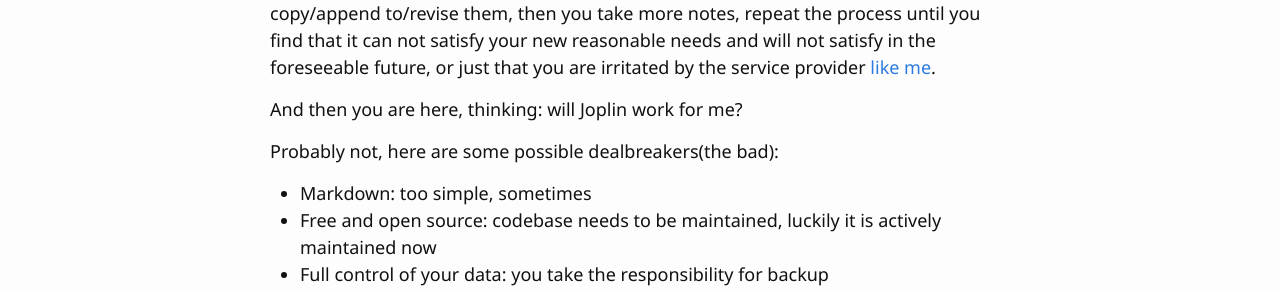
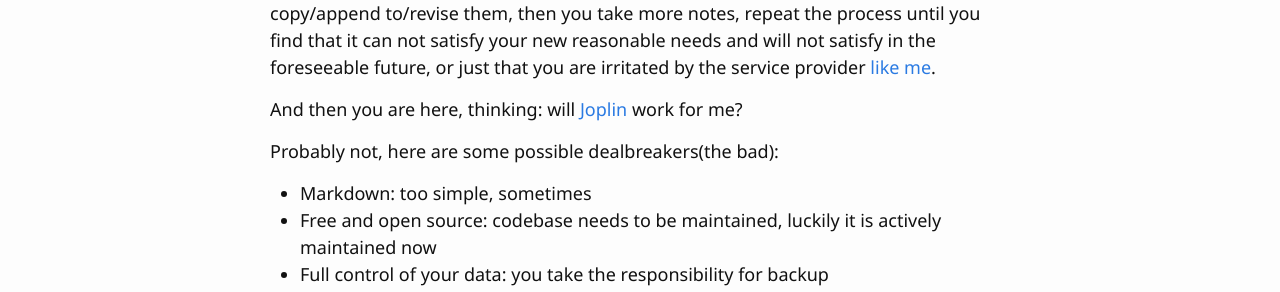
Before and after one commit to ahxxm/ahxxm.github.io, a Jekyll site: the page built from _posts/2021-11-18-joplin-en.md, in a window 1280 px wide. Shown: the part 464-756 px from the top of the page. Built offline with Jekyll 4.4.1, drawn with Linux system fonts in a browser that asks for light colours; part of the change alters nothing that is shown.

Commit message:
add link

```diff
--- a/_posts/2021-11-18-joplin-en.md
+++ b/_posts/2021-11-18-joplin-en.md
@@ -18,7 +18,7 @@ In my humble opinion, almost all those articles just introduced several fancy to
 
 But the user story has just begun: you take notes now, you find notes later, copy/append to/revise them, then you take more notes, repeat the process until you find that it can not satisfy your new reasonable needs and will not satisfy in the foreseeable future, or just that you are irritated by the service provider [like me](https://ahxxm.com/163.moew/).
 
-And then you are here, thinking: will Joplin work for me?
+And then you are here, thinking: will [Joplin](https://joplinapp.org/) work for me?
 
 Probably not, here are some possible dealbreakers(the bad):
 
```
